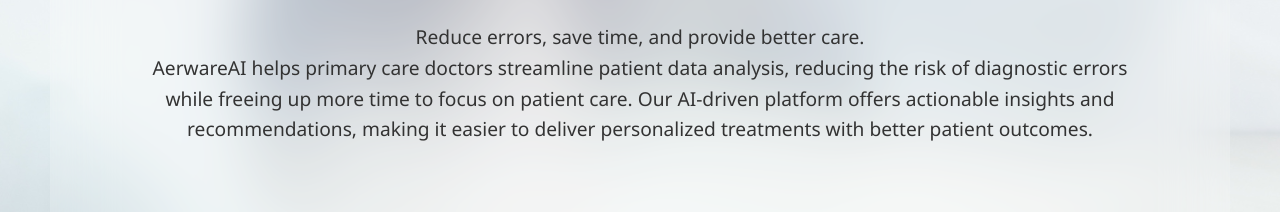
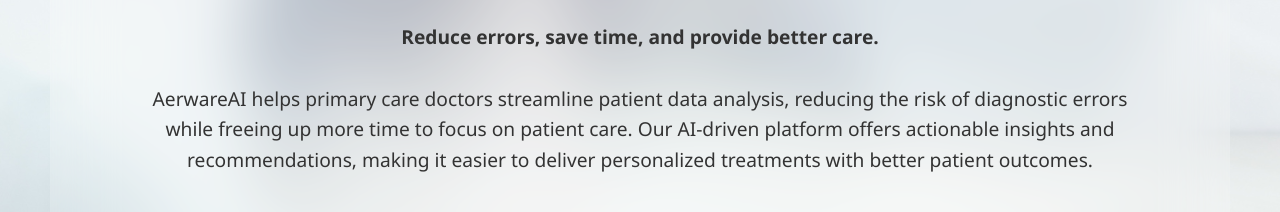
Before and after one commit to Aerware-Web-Design/aerware-ai, a plain HTML site: page about.html in a window 1280 px wide. Shown: the part 569-781 px from the top of the page. Drawn offline with Linux system fonts and the light colour scheme.

Commit message:
Update about.html

```diff
--- a/about.html
+++ b/about.html
@@ -38,7 +38,7 @@
 
             <h3>Value Proposition</h3>
             <p>
-            Reduce errors, save time, and provide better care.<br>
+            <strong>Reduce errors, save time, and provide better care.</strong><br><br>
             AerwareAI helps primary care doctors streamline patient data analysis, reducing the risk of diagnostic errors while freeing up more time to focus on patient care. Our AI-driven platform offers actionable insights and recommendations, making it easier to deliver personalized treatments with better patient outcomes.
             </p>
 
```
